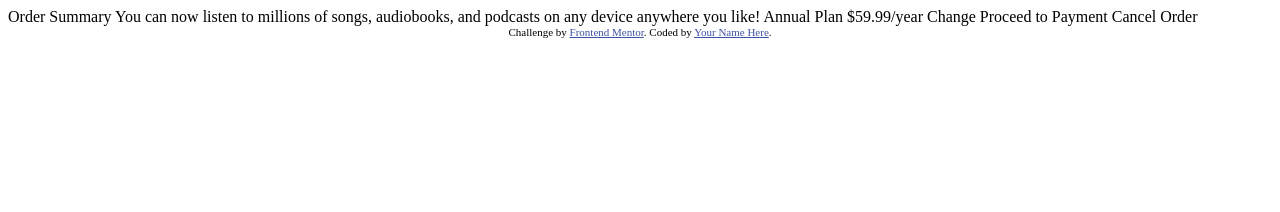
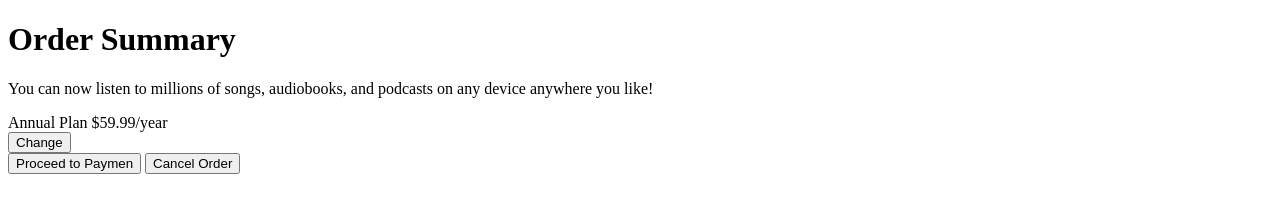
Before and after one commit to Dyego27/Order-summary-component, a plain HTML site: page index.html in a window 1280 px wide. Drawn offline with Linux system fonts and the light colour scheme.

Commit message:
Esqueleto do html feito

```diff
--- a/index.html
+++ b/index.html
@@ -7,31 +7,21 @@
   <link rel="icon" type="image/png" sizes="32x32" href="./images/favicon-32x32.png">
 
   <title>Frontend Mentor | Order summary card</title>
-
-  <!-- Feel free to remove these styles or customise in your own stylesheet 👍 -->
-  <style>
-    .attribution { font-size: 11px; text-align: center; }
-    .attribution a { color: hsl(228, 45%, 44%); }
-  </style>
 </head>
 <body>
-
-  Order Summary
-
-  You can now listen to millions of songs, audiobooks, and podcasts on any
-  device anywhere you like!
-
-  Annual Plan
-  $59.99/year
-
-  Change
-
-  Proceed to Payment
-  Cancel Order
-
-  <div class="attribution">
-    Challenge by <a href="https://www.frontendmentor.io?ref=challenge" target="_blank">Frontend Mentor</a>.
-    Coded by <a href="#">Your Name Here</a>.
-  </div>
+<div class="container">
+  <h1>Order Summary</h1>
+  <p>You can now listen to millions of songs, audiobooks, and podcasts on any
+    device anywhere you like!</p>
+    <div>
+      Annual Plan
+      $59.99/year
+    </div>
+    <button>Change</button>
+    <div class="buttons">
+      <button>Proceed to Paymen</button>
+      <button>Cancel Order</button>
+    </div>
+</div>
 </body>
 </html>
```
